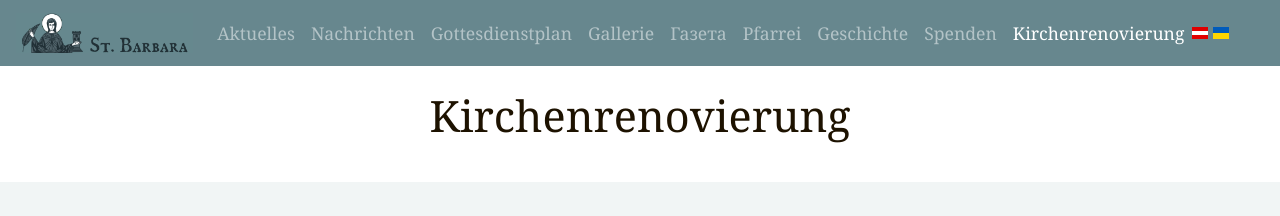
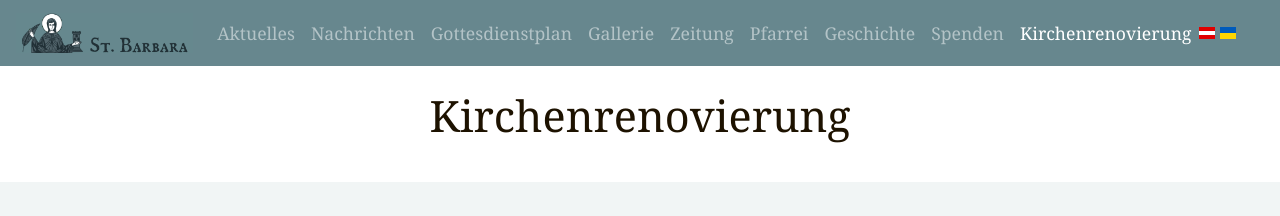
Before and after one commit to n3braska/jekyll, a Jekyll site: the page built from de/remont.html, in a window 1280 px wide. Shown: the top 216 px of the page. Built offline with Jekyll 4.4.1, drawn with Linux system fonts in a browser that asks for light colours.

Commit message:
german navigation fix

```diff
--- a/_data/de/navigation.yml
+++ b/_data/de/navigation.yml
@@ -8,7 +8,7 @@ navbar:
   - link: /de/gallerie.html
     name: Gallerie
   - link: /de/hazeta.html
-    name: Газета
+    name: Zeitung
   - link: /de/parafia.html
     name: Pfarrei
   - link: /de/history.html
```
